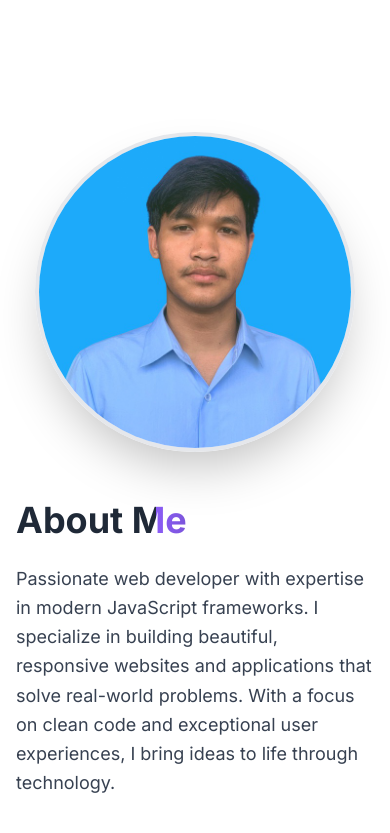
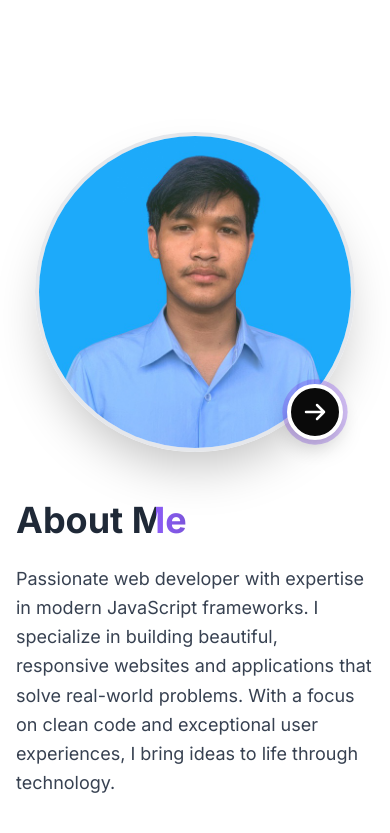
Before and after one commit to koeuk/Portfolio, a Nuxt app: page / in a window 390 px wide. Shown: the part 3600-4433 px from the top of the page. Built offline with nearby package versions, Linux system fonts and the light colour scheme.

Commit message:
feat: add pulse-animated navigation badge to About section and apply shimmer effect to primary titles across components

```diff
--- a/components/About.vue
+++ b/components/About.vue
@@ -3,6 +3,7 @@
         <div class="grid md:grid-cols-2 gap-12 items-center" :class="{ 'section-visible': isVisible }">
             <!-- Photo with Avatar -->
             <div class="flex justify-center about-image">
+                <div class="relative w-80 h-80">
                     <Avatar class="w-80 h-80 shadow-2xl border-4 border-gray-200 dark:border-gray-700">
                         <AvatarImage src="/images/koeuk.jpg" :alt="personalInfo.name" />
                         <AvatarFallback
@@ -10,6 +11,19 @@
                             {{personalInfo.name.split(' ').map(n => n[0]).join('')}}
                         </AvatarFallback>
                     </Avatar>
+                    <NuxtLink
+                        to="/my-info"
+                        :aria-label="t('nav.myInfo')"
+                        class="my-info-badge group absolute bottom-3 right-3 w-14 h-14 rounded-full bg-primary dark:bg-white text-white dark:text-primary border-4 border-white dark:border-primary shadow-xl flex items-center justify-center transition-all duration-300 hover:scale-110 hover:rotate-12"
+                    >
+                        <svg class="w-6 h-6 transition-transform duration-300 group-hover:translate-x-0.5 group-hover:-translate-y-0.5" fill="none" stroke="currentColor" viewBox="0 0 24 24">
+                            <path stroke-linecap="round" stroke-linejoin="round" stroke-width="2.5" d="M14 5l7 7m0 0l-7 7m7-7H3" />
+                        </svg>
+                        <span class="my-info-tooltip absolute bottom-full mb-2 right-0 px-3 py-1.5 rounded-lg bg-primary dark:bg-white text-white dark:text-primary text-xs font-semibold whitespace-nowrap pointer-events-none opacity-0 translate-y-1 transition-all duration-300 group-hover:opacity-100 group-hover:translate-y-0 shadow-lg">
+                            {{ t('nav.myInfo') }}
+                        </span>
+                    </NuxtLink>
+                </div>
             </div>
 
             <!-- Content -->
@@ -82,4 +96,21 @@
     transition-delay: 0.15s;
 }
 
+.my-info-badge {
+    animation: badgePulse 2.4s ease-in-out infinite;
+}
+
+.my-info-badge:hover {
+    animation: none;
+}
+
+@keyframes badgePulse {
+    0%, 100% {
+        box-shadow: 0 10px 25px -5px rgba(0, 0, 0, 0.25), 0 0 0 0 rgba(124, 58, 237, 0.5);
+    }
+    50% {
+        box-shadow: 0 10px 25px -5px rgba(0, 0, 0, 0.25), 0 0 0 12px rgba(124, 58, 237, 0);
+    }
+}
+
 </style>
--- a/components/Blog.vue
+++ b/components/Blog.vue
@@ -2,7 +2,7 @@
   <section id="blog" ref="elementRef" class="section bg-white dark:bg-primary overflow-hidden">
     <div :class="{ 'section-visible': isVisible }">
       <div class="max-w-6xl mx-auto px-4 sm:px-6 lg:px-8">
-        <h2 class="text-4xl md:text-5xl lg:text-6xl font-bold text-center mb-4 text-primary dark:text-white section-title">
+        <h2 class="text-4xl md:text-5xl lg:text-6xl font-bold text-center mb-4 section-title title-shimmer">
           {{ t('blog.title') }}
         </h2>
         <p class="text-center text-gray-600 dark:text-gray-400 mb-16 max-w-2xl mx-auto section-content">
--- a/components/Footer.vue
+++ b/components/Footer.vue
@@ -35,7 +35,7 @@
 
             <!-- Copyright -->
             <p class="text-gray-400 mb-2">
-                &copy; {{ new Date().getFullYear() }} {{ personalInfo.name }}. {{ t('footer.rights') }}
+                &copy; {{ new Date().getFullYear() }} <span class="title-shimmer-light font-semibold">{{ personalInfo.name }}</span>. {{ t('footer.rights') }}
             </p>
             <p class="text-sm text-gray-500">
                 {{ t('footer.built') }}
--- a/components/GitHub.vue
+++ b/components/GitHub.vue
@@ -1,7 +1,7 @@
 <template>
   <section id="github" ref="elementRef" class="section bg-white dark:bg-primary overflow-hidden">
     <div :class="{ 'section-visible': isVisible }">
-      <h2 class="text-4xl md:text-5xl lg:text-6xl font-bold text-center mb-16 text-primary dark:text-white section-title">
+      <h2 class="text-4xl md:text-5xl lg:text-6xl font-bold text-center mb-16 section-title title-shimmer">
         GitHub
       </h2>
 
--- a/components/Projects.vue
+++ b/components/Projects.vue
@@ -1,7 +1,7 @@
 <template>
     <section id="projects" ref="elementRef" class="section dark:bg-primary overflow-hidden">
         <div :class="{ 'section-visible': isVisible }">
-            <h2 class="text-4xl md:text-5xl lg:text-6xl font-bold text-center mb-12 text-primary dark:text-white section-title">
+            <h2 class="text-4xl md:text-5xl lg:text-6xl font-bold text-center mb-12 section-title title-shimmer">
                 {{ t('projects.title') }}
             </h2>
 
--- a/components/ReadMore.vue
+++ b/components/ReadMore.vue
@@ -1,7 +1,7 @@
 <template>
   <div class="bg-white dark:bg-primary">
     <div class="section">
-      <h1 class="text-4xl md:text-5xl lg:text-6xl font-bold text-center mb-12 text-primary dark:text-white">
+      <h1 class="text-4xl md:text-5xl lg:text-6xl font-bold text-center mb-12 title-shimmer">
         {{ t('nav.readMore') }}
       </h1>
 
--- a/composables/useI18n.ts
+++ b/composables/useI18n.ts
@@ -16,7 +16,7 @@ const translations: Translations = {
   "nav.github": { en: "GitHub", km: "GitHub", zh: "GitHub" },
   "nav.personalProjects": { en: "Projects", km: "គម្រោង", zh: "项目" },
   "nav.workExperience": { en: "Experience", km: "បទពិសោធន៍", zh: "经验" },
-  "nav.myInfo": { en: "My Info", km: "ព័ត៌មានរបស់ខ្ញុំ", zh: "我的信息" },
+  "nav.myInfo": { en: "Let's Review my info", km: "តោះមើលព័ត៌មានរបស់ខ្ញុំ", zh: "查看我的信息" },
   "nav.experiences": { en: "Experiences", km: "បទពិសោធន៍", zh: "经验" },
   "nav.about": { en: "About Me", km: "អំពីខ្ញុំ", zh: "关于我" },
   "nav.contact": { en: "Contact", km: "ទំនាក់ទំនង", zh: "联系" },
```
Lines whose indentation alone changed are shown as unchanged.
